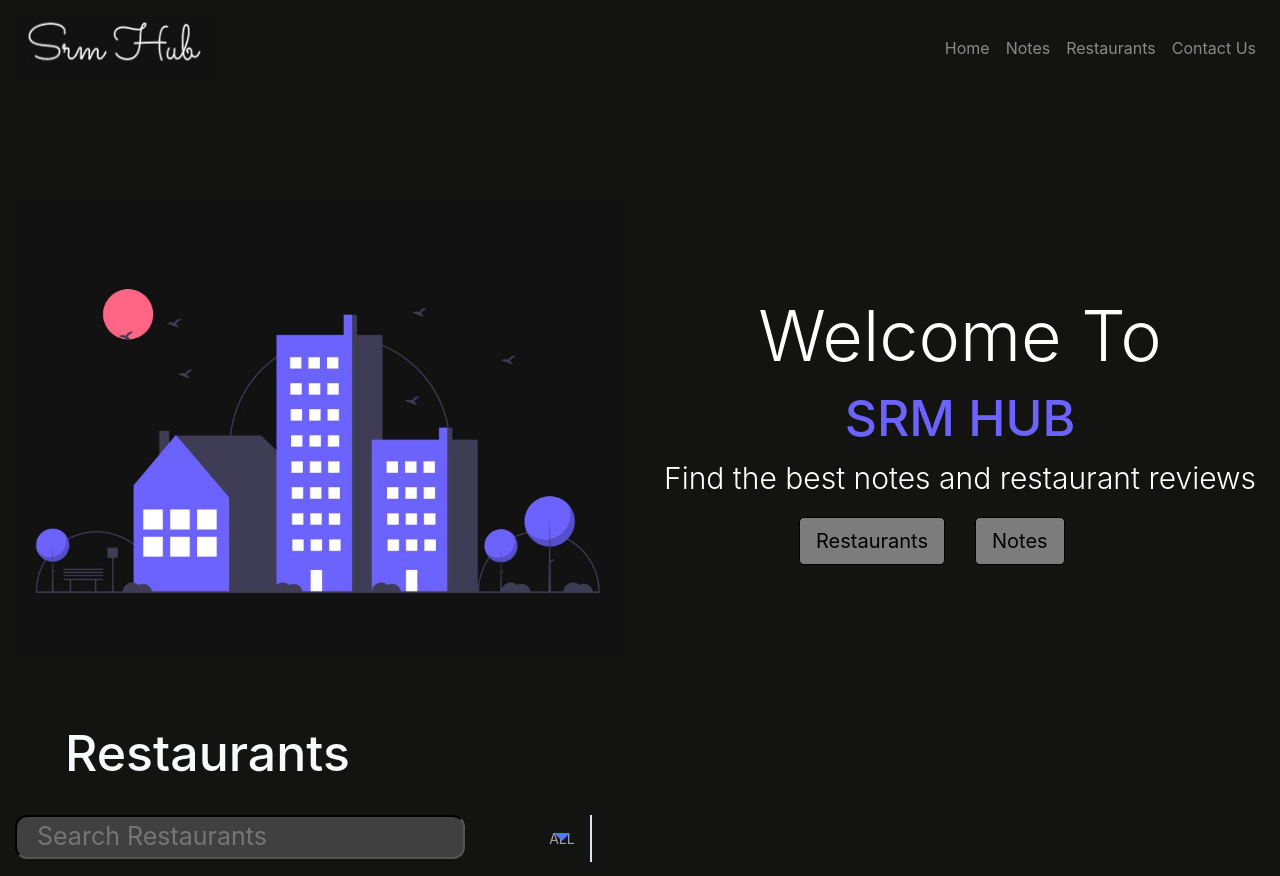
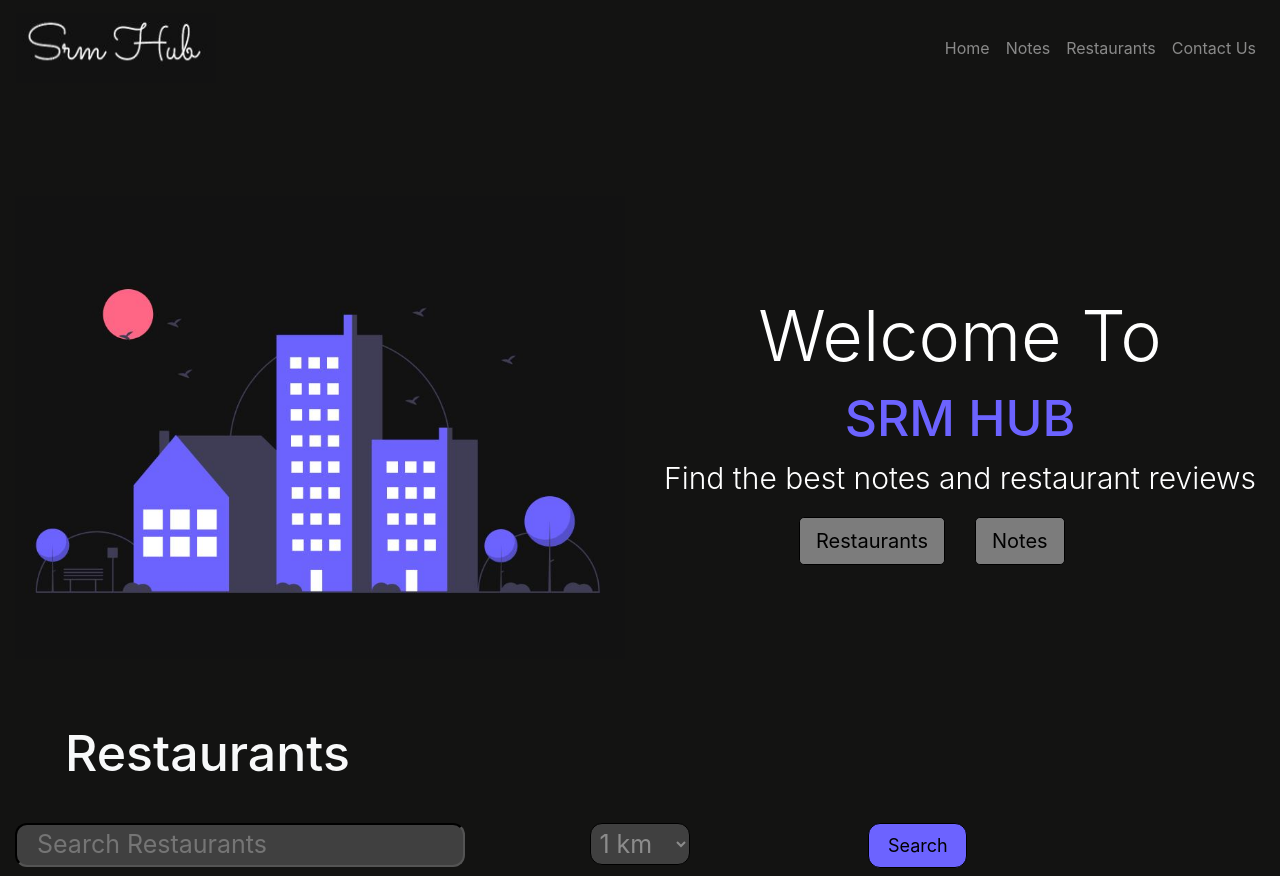
Before and after one commit to ktk04/srmhub, a React (Create React App) app: page / in a window 1280 px wide. Built offline with nearby package versions, Linux system fonts and the light colour scheme.

Commit message:
Restaurant Changes

```diff
--- a/src/App.css
+++ b/src/App.css
@@ -103,58 +103,31 @@
   padding-left: 20px;
   padding-right: 38px;
   background-color:#404040;
-  color: white;
+  color: #FFFFFF66;
   border-radius: 1.5vh;
   border-color: black;
+  margin-top: 1vh;
 }
 
-.dropdown{
-  width: 150px;
-  border-right: 2px solid #dde2f1;
-  color: #9fa3b1;
-  position: relative;
-  cursor: pointer;
+#dist
+{
+    background: #404040;
+    font-size: 25px;
+    color: #FFFFFF66;
+    border-radius: 1.5vh;
+    width: 25%;
+    border-color: black;
+    padding:0.5vh;
+    margin-top:1vh;
 }
 
-.dropdown .default_option{
-  text-transform: uppercase;
-  padding: 13px 15px;
-  font-size: 14px;
+.btn-outline-Restaurant
+{
+  background-color:#6C63FF;
+  color:black;
+  border-color: black;
+  margin-top:1vh;
+  font-size: 18px;
+  width:25%;
+  border-radius:1.5vh;
 }
-
-.dropdown ul{
-  position: absolute;
-  top: 70px;
-  left: -10px;
-  background: #fff;
-  width: 150px;
-  border-radius: 5px;
-  padding: 20px;
-  display: none;
-  box-shadow: 8px 8px 6px -10px #b3c6ff;
-}
-
-.dropdown ul.active{
-  display: block;
-}
-
-.dropdown ul li{
-  padding-bottom: 20px;
-}
-
-.dropdown ul li:last-child{
-  padding-bottom: 0;
-}
-
-.dropdown ul li:hover{
-  color: #6f768d;
-}
-
-.dropdown:before{
-  content: "";
-  position: absolute;
-  top: 18px;
-  right: 20px;
-  border: 8px solid;
-  border-color: #5078ef transparent transparent transparent;
-}
--- a/src/Restaurant.js
+++ b/src/Restaurant.js
@@ -10,23 +10,23 @@ export default function Restaurant(){
             </div>
             </div>
             <div className="row pt-4">
-             <div className="col-12 col-md-4 text-right">
+             <div className="col-12 col-md-4 text-lg-right text-center">
                <div className="search_field">
                <input type="text" className="input" placeholder="Search Restaurants" />
                <i className="fas fa-search"></i>
                </div>
              </div>
-             <div className="col-12 col-md-4 text-right">
-             <div class="dropdown">
-               <div class="default_option">All</div>
-                <ul>
-                  <li>All</li>
-                  <li>Recent</li>
-                  <li>Popular</li>
-                </ul>
-               </div>
-             </div>
+             <div className="col-12 col-md-4 text-center">
+             <select name="Distance" id="dist">
+                <option value="1KM">1 km</option>
+                <option value="5KM">5 km</option>
+                <option value="10KM">10 km</option>
+             </select>
+            </div>
+            <div className="col-12 col-md-4 text-lg-left text-center">
+            <button className="btn btn-outline-Restaurant btn-lg mb-2"> Search </button>
             </div>
         </div>
+      </div>
     )
 }
```
